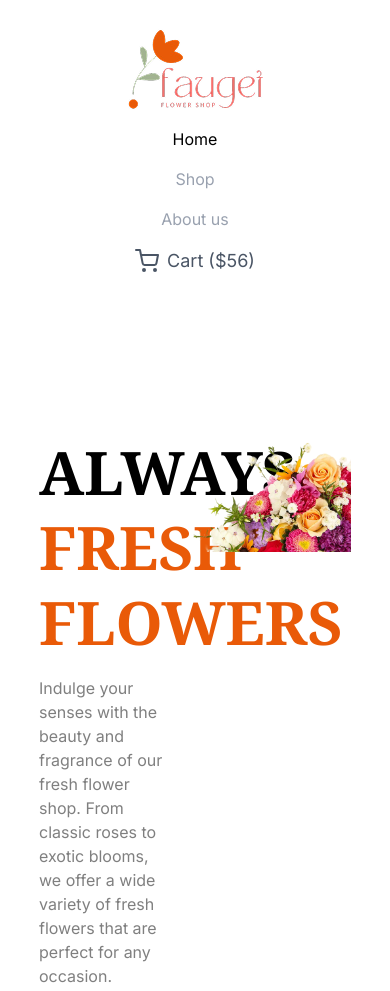
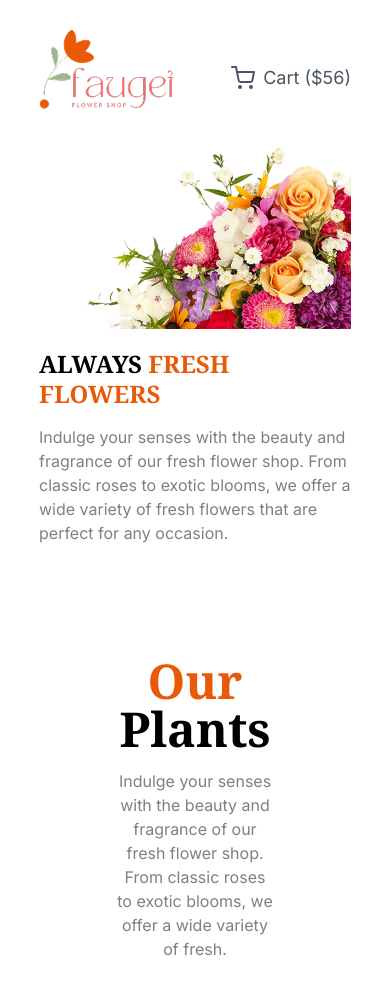
Before and after one commit to mdosmangoni6355/B12A02-Assignment-02, a plain HTML site: page index.html in a window 390 px wide. Shown: the top 991 px of the page. Drawn offline with nearby package versions, Linux system fonts and the light colour scheme.

Commit message:
Header Section Mobile Responsive done

```diff
--- a/index.html
+++ b/index.html
@@ -14,13 +14,13 @@
 <body class="font-[Inter]">
     <header class="w-4/5 mx-auto my-7">
         <!-- Navbar Section -->
-        <nav class="flex flex-col md:flex-row justify-between items-center">
+        <nav class="flex flex-row justify-between items-center">
             <div class="flex items-center mb-4 md:mb-0">
                <img src="assets/logo.png" alt="Site-Logo">
             </div>
 
             <div class="flex flex-col md:flex-row items-center space-y-4 md:space-y-0 md:space-x-8">
-                <ul class="flex flex-col md:flex-row items-center space-y-4 md:space-y-0 md:space-x-8">
+                <ul class="flex max-sm:hidden justify-between gap-7 items-center">
                     <li><a href="#" class="text-black">Home</a></li>
                     <li><a href="#" class="text-gray-400">Shop</a></li>
                     <li><a href="#" class="text-gray-400">About us</a></li>
@@ -38,9 +38,9 @@
         </nav>
 
         <!-- Hero Section -->
-        <section class="mt-40 flex justify-between h-3/5">
-            <div class="w-2/5 flex flex-col justify-end">
-                <h1 class="font-noto text-6xl font-bold leading-tight">ALWAYS <span class="text-[#E95A08]">FRESH <br> FLOWERS</span></h1>
+        <section class="mt-40 max-sm:mt-2 flex max-sm:flex-col-reverse justify-between h-3/5">
+            <div class="w-2/5 max-sm:w-full max-sm:mt-5 flex flex-col justify-end">
+                <h1 class="font-noto max-sm:text-2xl text-6xl font-bold leading-tight">ALWAYS <span class="text-[#E95A08]">FRESH <br> FLOWERS</span></h1>
                 <p class="mt-4 text-[#00000080]">Indulge your senses with the beauty and fragrance of our fresh flower shop. From classic roses to exotic blooms, we offer a wide variety of fresh flowers that are perfect for any occasion. </p>
             </div>
             <div>
@@ -169,7 +169,7 @@
          </section>
     </main>
     <footer class="my-15">
-        <section class="w-4/5 flex justify-between mx-auto">
+        <section class="w-4/5 flex sm:flex flex-col justify-between mx-auto">
             <div class="w-1/4">
                 <img src="assets/logo.png" alt="Footer Logo">
                 <p class="text-[#00000080] mt-4">Indulge your senses with the beauty and fragrance of our fresh flower shop. </p>
```
Also changed, not shown: assets/shopping-cart.svg (deleted).
